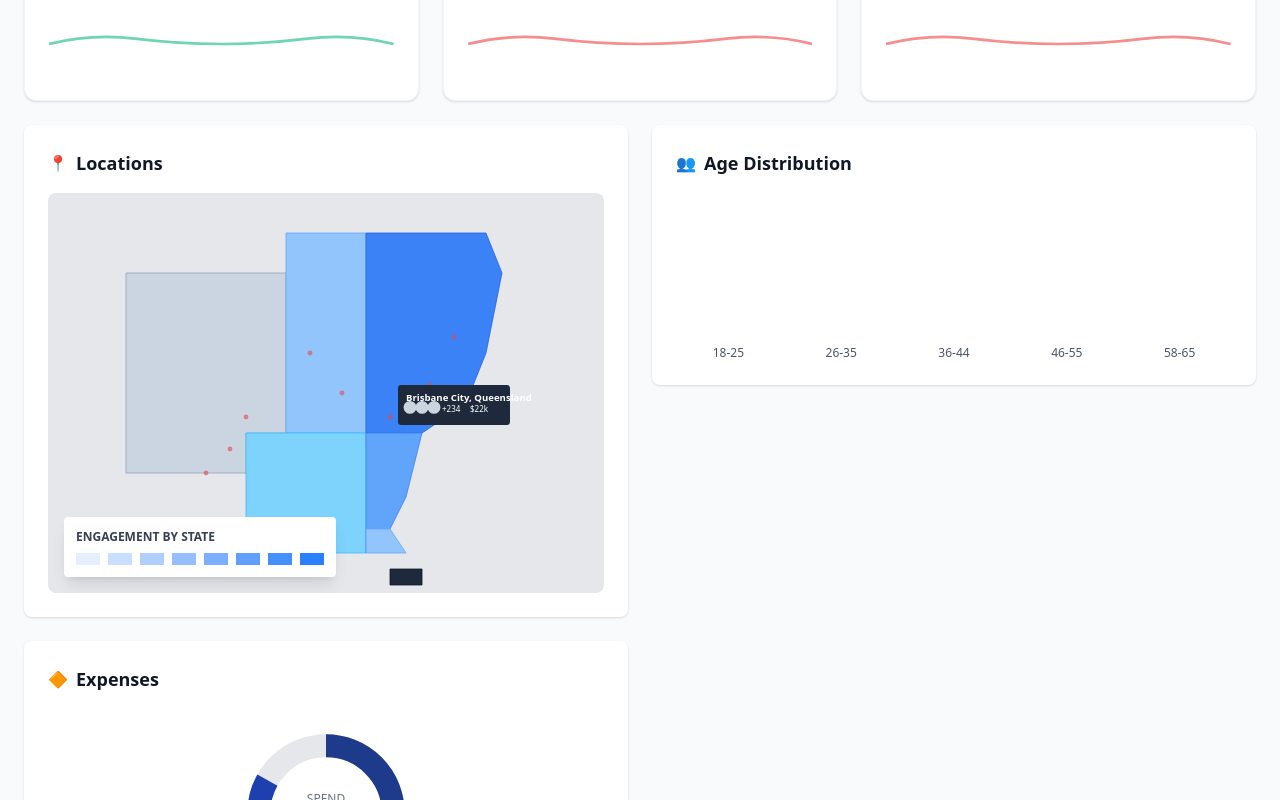
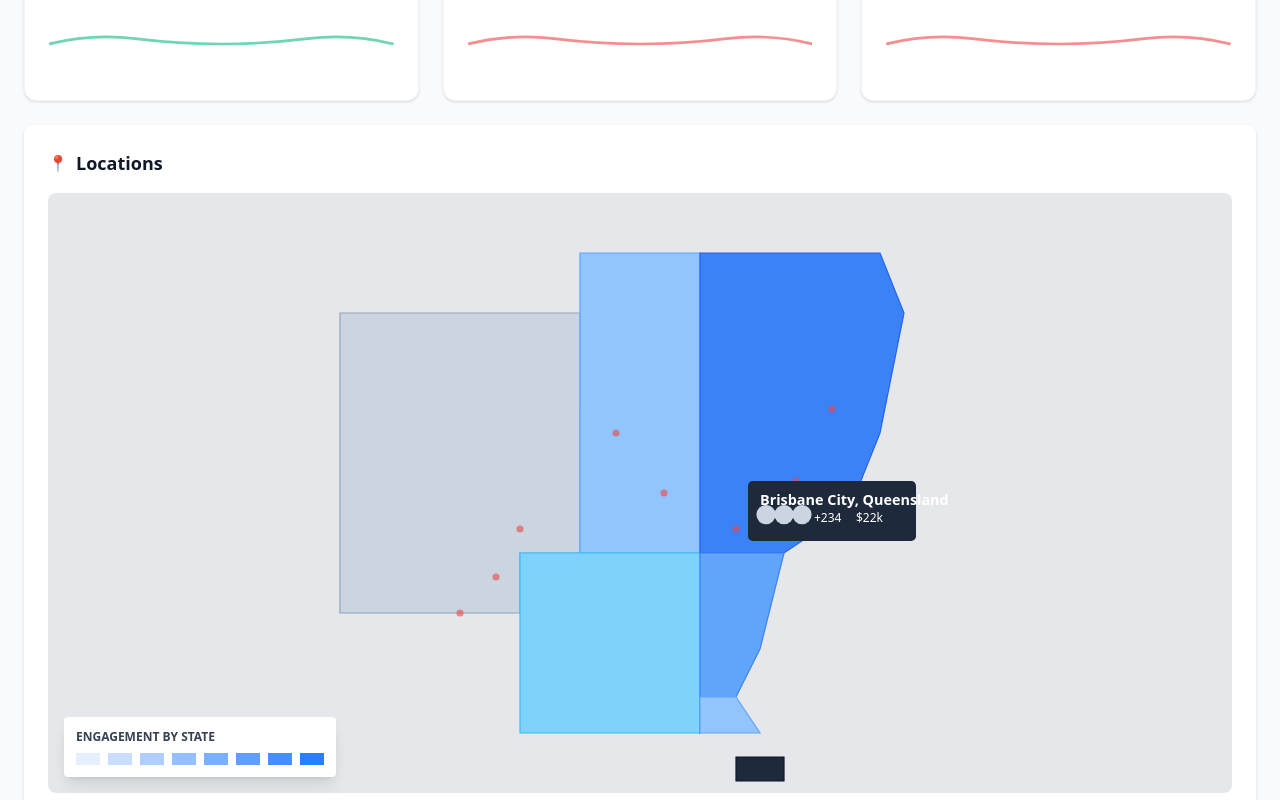
Before and after one commit to DarkRai087/New-folder--3-, a React (Vite) app in the folder comp/: page / in a window 1280 px wide. Shown: the part 360-1160 px from the top of the page. Built offline with nearby package versions, Linux system fonts and the light colour scheme.

Commit message:
refactor: Rearrange LocationsMap and ExpensesChart components for better layout

```diff
--- a/comp/src/App.jsx
+++ b/comp/src/App.jsx
@@ -19,13 +19,14 @@ function App() {
 
         <TopMetrics />
 
+        <div className="mb-6">
+          <LocationsMap />
+        </div>
+
         <div className="grid grid-cols-1 lg:grid-cols-2 gap-6 mb-6">
+          <ExpensesChart />
           <div className="space-y-6">
-            <LocationsMap />
-            <ExpensesChart />
             <GenderChart />
-          </div>
-          <div>
             <AgeDistribution />
           </div>
         </div>
--- a/comp/src/components/LocationsMap.jsx
+++ b/comp/src/components/LocationsMap.jsx
@@ -7,7 +7,7 @@ const LocationsMap = () => {
         <span className="text-green-600">📍</span>
         <h3 className="text-lg font-semibold text-gray-900">Locations</h3>
       </div>
-      <div className="relative bg-gray-200 rounded-lg overflow-hidden" style={{ height: '400px' }}>
+      <div className="relative bg-gray-200 rounded-lg overflow-hidden" style={{ height: '600px' }}>
         {/* Australia Map SVG */}
         <svg className="w-full h-full" viewBox="0 0 600 500" preserveAspectRatio="xMidYMid meet">
           {/* Western Australia */}
```
